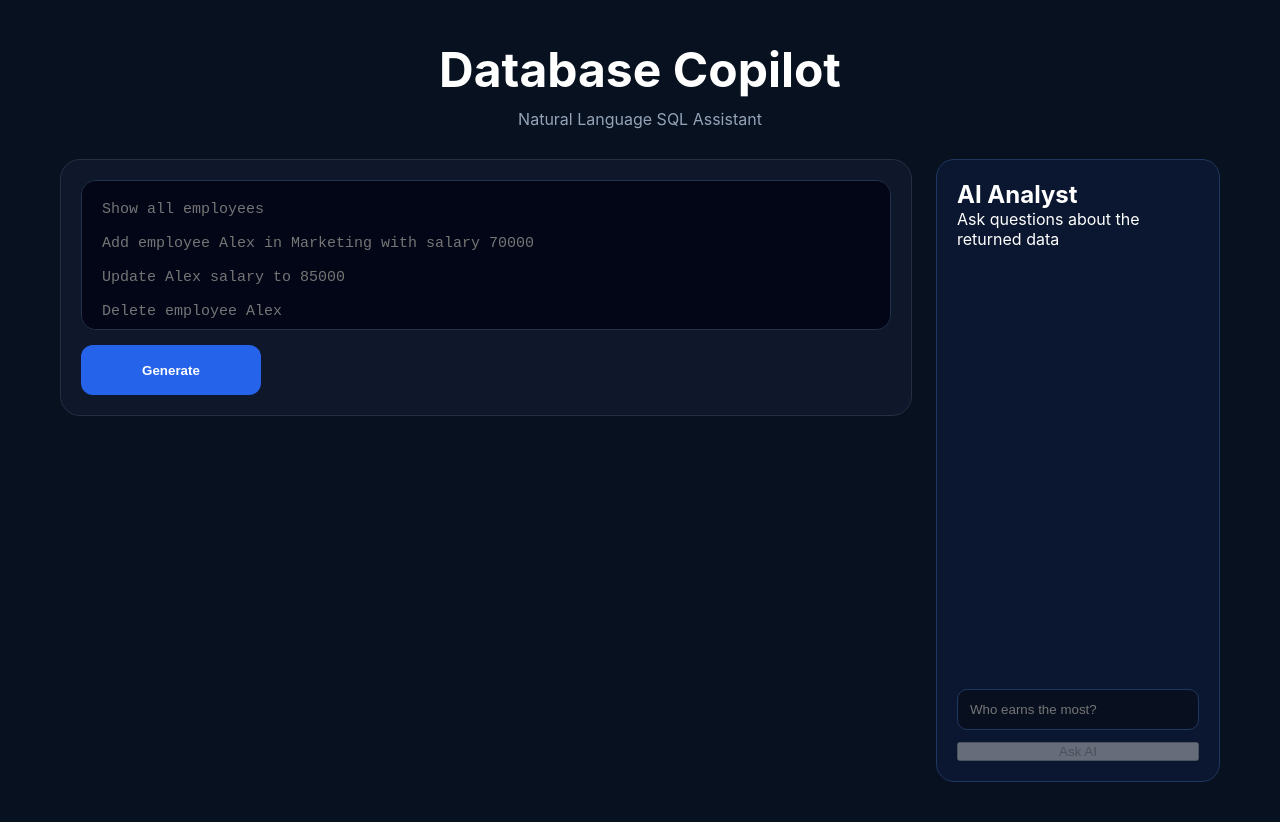
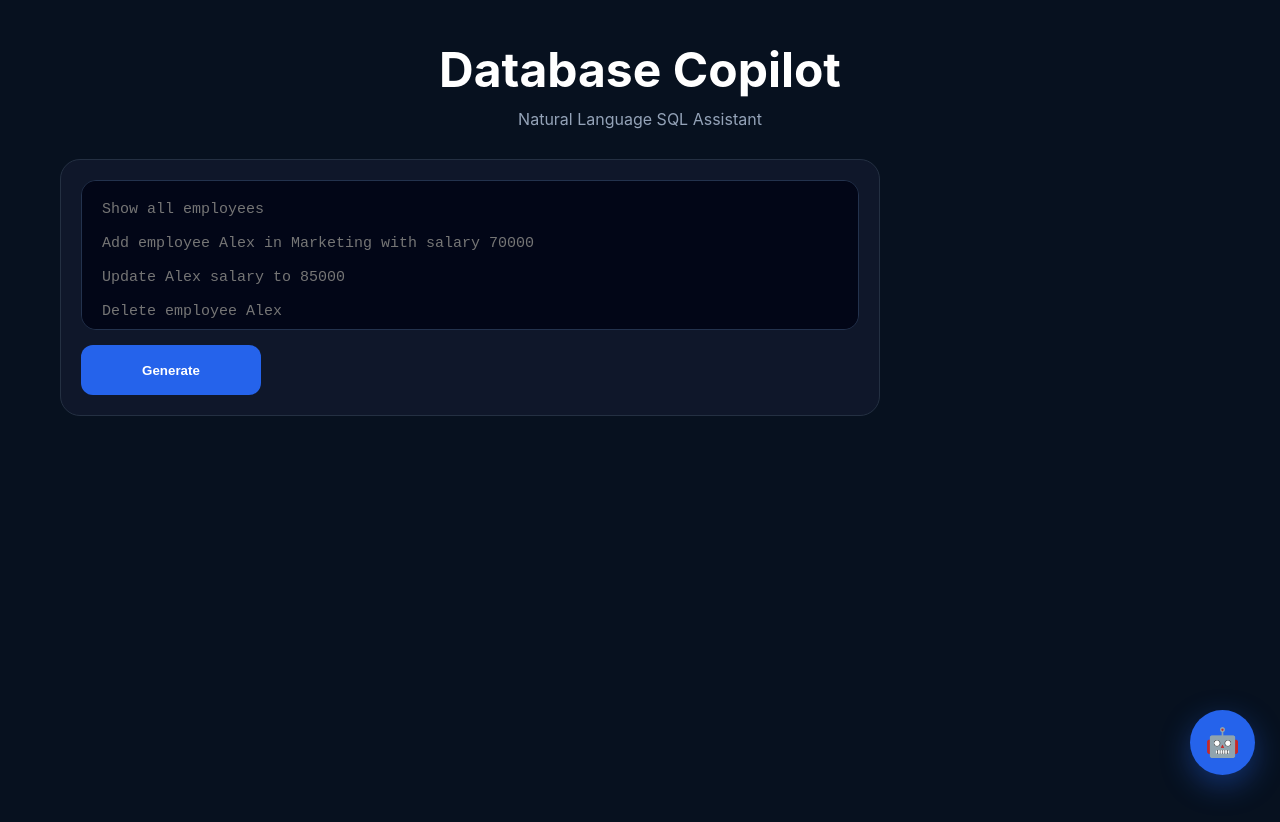
Before and after one commit to sairathoppil-alt/sql-chatbot, a React app in the folder frontend/: page / in a window 1280 px wide. After the commit the page ends 800 px from the top, so only its background shows below. Built offline with nearby package versions, Linux system fonts and the light colour scheme; the HTML template or start-up script is replaced by a standard one.

Commit message:
Added AI assistant endpoint

```diff
--- a/frontend/src/App.css
+++ b/frontend/src/App.css
@@ -286,33 +286,28 @@ tbody tr:hover {
   background: #475569;
 }
 
-.main-layout{
-display:flex;
-gap:24px;
-align-items:flex-start;
+.main-layout {
+
+  width: 100%;
 }
 
-.left-panel{
-flex:3;
+.left-panel {
+
+  width: 100%;
+
+  padding-right: 340px;
 }
 
-.right-panel{
-flex:1;
-position:sticky;
-top:20px;
-}
 
-.chat-card{
-background:#0b1730;
-padding:20px;
-border-radius:18px;
-border:1px solid #1f3760;
-}
+.chat-messages {
 
-.chat-messages{
-height:400px;
-overflow-y:auto;
-margin:20px 0;
+  flex: 1;
+
+  overflow-y: auto;
+
+  padding: 12px;
+
+  gap: 12px;
 }
 
 .chat-user{
@@ -346,3 +341,308 @@ width:100%;
 .copy-btn{
 min-width:100px;
 }
+
+.message {
+
+  display: flex;
+
+  gap: 12px;
+
+  align-items: flex-start;
+}
+
+.message-avatar {
+
+  width: 40px;
+
+  height: 40px;
+
+  border-radius: 50%;
+
+  display: flex;
+
+  align-items: center;
+
+  justify-content: center;
+
+  font-size: 18px;
+
+  background: #1e293b;
+
+  flex-shrink: 0;
+}
+
+.message-content {
+
+  max-width: 75%;
+
+  padding: 10px 14px;
+
+  font-size: 14px;
+}
+
+.message.user {
+
+  justify-content: flex-end;
+}
+
+.message.user .message-content {
+
+  background: #2563eb;
+
+  color: white;
+}
+
+.message.user .message-avatar {
+
+  order: 2;
+}
+
+.message.assistant .message-content {
+
+  background: #0f766e;
+
+  color: white;
+}
+
+.message-name {
+
+  font-size: 13px;
+
+  font-weight: 700;
+
+  margin-bottom: 6px;
+
+  opacity: 0.9;
+}
+
+.message-text {
+
+  line-height: 1.6;
+
+  white-space: pre-wrap;
+
+  font-size: 15px;
+}
+
+.right-panel button {
+
+  width: 100%;
+
+  height: 52px;
+
+  border: none;
+
+  border-radius: 14px;
+
+  background: linear-gradient(
+    135deg,
+    #3b82f6,
+    #2563eb
+  );
+
+  color: white;
+
+  font-weight: 700;
+}
+
+.chat-fab {
+
+  position: fixed;
+
+  right: 25px;
+
+  bottom: 25px;
+
+  width: 65px;
+
+  height: 65px;
+
+  border-radius: 50%;
+
+  border: none;
+
+  background: #2563eb;
+
+  color: white;
+
+  font-size: 28px;
+
+  cursor: pointer;
+
+  z-index: 9999;
+
+  box-shadow:
+    0 10px 30px rgba(
+      37,
+      99,
+      235,
+      0.4
+    );
+}
+
+.floating-chat {
+
+  position: fixed;
+
+  right: 25px;
+
+  bottom: 25px;
+
+  width: 360px;
+
+  height: 520px;
+
+  background: #091a34;
+
+  border-radius: 24px;
+
+  border: 1px solid #1e3a8a;
+
+  display: flex;
+
+  flex-direction: column;
+
+  overflow: hidden;
+
+  z-index: 9999;
+
+  box-shadow:
+    0 20px 50px rgba(
+      0,
+      0,
+      0,
+      0.5
+    );
+}
+
+.floating-header {
+
+  height: 70px;
+
+  display: flex;
+
+  justify-content: space-between;
+
+  align-items: center;
+
+  padding: 0 20px;
+
+  border-bottom:
+    1px solid #1e3a8a;
+}
+
+.floating-header h3 {
+
+  color: white;
+}
+
+.close-chat {
+
+  width: 35px;
+
+  height: 35px;
+
+  border-radius: 50%;
+
+  border: none;
+
+  background: #1e3a8a;
+
+  color: white;
+}
+
+.chat-messages {
+
+  flex: 1;
+
+  overflow-y: auto;
+
+  padding: 15px;
+
+  display: flex;
+
+  flex-direction: column;
+
+  gap: 12px;
+}
+
+.message {
+
+  display: flex;
+}
+
+.message.user {
+
+  justify-content: flex-end;
+}
+
+.message.assistant {
+
+  justify-content: flex-start;
+}
+
+.message-content {
+
+  max-width: 80%;
+
+  padding: 12px 16px;
+
+  border-radius: 18px;
+
+  line-height: 1.5;
+}
+
+.message.user .message-content {
+
+  background: #2563eb;
+
+  color: white;
+}
+
+.message.assistant .message-content {
+
+  background: #0f766e;
+
+  color: white;
+}
+
+.floating-input {
+
+  padding: 15px;
+
+  border-top:
+    1px solid #1e3a8a;
+
+  display: flex;
+
+  gap: 10px;
+}
+
+.floating-input input {
+
+  flex: 1;
+
+  background: #020617;
+
+  border: 1px solid #23324d;
+
+  color: white;
+
+  border-radius: 12px;
+
+  padding: 12px;
+}
+
+.floating-input button {
+
+  width: 80px;
+
+  border: none;
+
+  border-radius: 12px;
+
+  background: #2563eb;
+
+  color: white;
+}
--- a/frontend/src/App.jsx
+++ b/frontend/src/App.jsx
@@ -24,6 +24,10 @@ function App() {
   const [chatQuestion, setChatQuestion] = useState("");
   const [chatMessages, setChatMessages] = useState([]);
   const chatEndRef = useRef(null);
+  const [assistantOpen, setAssistantOpen] =
+  useState(true);
+const [chatOpen, setChatOpen] =
+  useState(false);
 
   useEffect(() => {
 
@@ -422,21 +426,44 @@ Delete employees table`}
           )}
 
         </div>
+      </div>
 
         {/* RIGHT SIDE CHATBOT */}
 
-        <div className="right-panel">
+        <>
+  {!chatOpen && (
 
-          <div className="chat-card">
+    <button
+      className="chat-fab"
+      onClick={() =>
+        setChatOpen(true)
+      }
+    >
+      🤖
+    </button>
 
-            <h2>
+  )}
+
+  {chatOpen && (
+
+    <div className="floating-chat">
+
+      <div className="floating-header">
+
+        <h3>
           AI Analyst
-            </h2>
+        </h3>
 
-            <p>
-              Ask questions about the
-              returned data
-            </p>
+        <button
+          className="close-chat"
+          onClick={() =>
+            setChatOpen(false)
+          }
+        >
+          ✕
+        </button>
+
+      </div>
 
       <div className="chat-messages">
 
@@ -448,58 +475,63 @@ Delete employees table`}
 
             <div
               key={index}
-                    className={`chat-${msg.role}`}
+              className={`message ${msg.role}`}
             >
 
-                    <strong>
-                      {
-                        msg.role ===
-                        "user"
-                          ? "You"
-                          : "AI"
-                      }
-                      :
-                    </strong>
+              <div className="message-content">
 
-                    <p>
-                      {
-                        msg.content
-                      }
-                    </p>
+                {msg.content}
+
+              </div>
 
             </div>
 
           )
         )}
+
         <div ref={chatEndRef}></div>
 
       </div>
 
+      <div className="floating-input">
+
         <input
           type="text"
-              placeholder="Who earns the most?"
-              value={
-                chatQuestion
-              }
+          placeholder="Ask about the data..."
+          value={chatQuestion}
           onChange={(e) =>
             setChatQuestion(
               e.target.value
             )
           }
+          onKeyDown={(e) => {
+
+            if (
+              e.key === "Enter"
+            ) {
+
+              askAI();
+
+            }
+
+          }}
         />
 
         <button
           onClick={askAI}
-              disabled={!chatQuestion.trim()}
+          disabled={
+            !chatQuestion.trim()
+          }
         >
-              Ask AI
+          Ask
         </button>
 
       </div>
 
     </div>
 
-      </div>
+  )}
+</>
 
             {showConfirm && (
 
@@ -551,6 +583,7 @@ Delete employees table`}
       )}
 
     </div>
+
   );
 }
 
```
Lines whose indentation alone changed are shown as unchanged.
